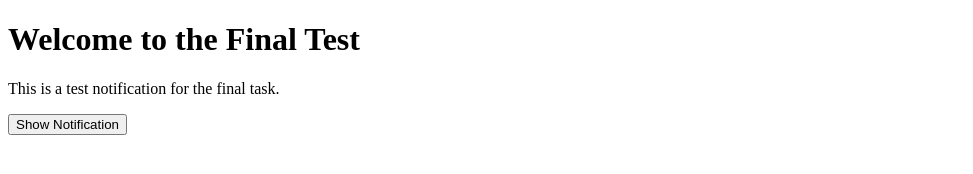
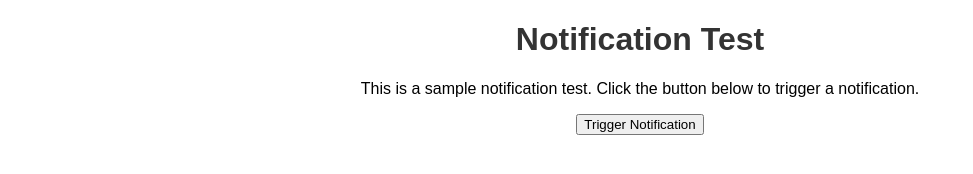
Before and after one commit to Rushilv-iitm/final-project-success, a plain HTML site: page index.html in a window 1280 px wide. Shown: the whole page, without its empty margins (0-973 px from the left). Drawn offline with Linux system fonts and the light colour scheme.

Commit message:
feat: Add/update index.html

```diff
--- a/index.html
+++ b/index.html
@@ -5,18 +5,27 @@
     <meta http-equiv="X-UA-Compatible" content="IE=edge">
     <meta name="viewport" content="width=device-width, initial-scale=1.0">
     <title>Notification Test</title>
+    <style>
+        body {
+            font-family: Arial, sans-serif;
+            text-align: center;
+        }
+        h1 {
+            color: #333;
+        }
+    </style>
 </head>
 <body>
-    <h1>Welcome to the Final Test</h1>
-    <p>This is a test notification for the final task.</p>
-    <button onclick="showNotification()">Show Notification</button>
+    <h1>Notification Test</h1>
+    <p>This is a sample notification test. Click the button below to trigger a notification.</p>
+    <button onclick="triggerNotification()">Trigger Notification</button>
 
     <script>
-        function showNotification() {
+        function triggerNotification() {
             Notification.requestPermission().then(function(result) {
                 if (result === 'granted') {
                     new Notification('Test Notification', {
-                        body: 'This is just a test notification for the final task.',
+                        body: 'This is a test notification.',
                         icon: 'https://example.com/notification-icon.png'
                     });
                 }
```
